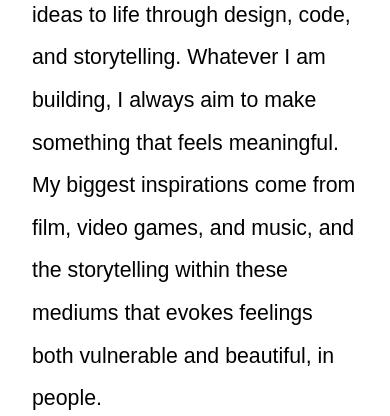
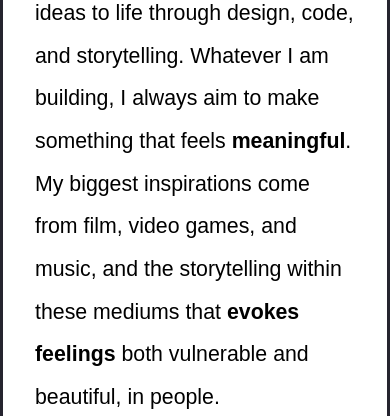
Before and after one commit to yliu-99/portfolio-2026, a React (Vite) app: page /about in a window 390 px wide. Shown: the part 920-1336 px from the top of the page. Built offline with nearby package versions, Linux system fonts and the light colour scheme; the HTML template or start-up script is replaced by a standard one.

Commit message:
add icon, update paragraph styling for about me

```diff
--- a/index.html
+++ b/index.html
@@ -2,7 +2,7 @@
 <html lang="en">
   <head>
     <meta charset="UTF-8" />
-    <link rel="icon" type="image/svg+xml" href="/vite.svg" />
+    <link rel="icon" type="image/svg+xml" href="./src/assets/global-assets/luna-moth-red.png" />
     <meta name="viewport" content="width=device-width, initial-scale=1.0" />
     <title>portfolio-2026</title>
   </head>
--- a/src/component/pages/about/AboutMe.jsx
+++ b/src/component/pages/about/AboutMe.jsx
@@ -6,6 +6,7 @@ import gsap from "gsap";
 import SingingImg from "../../../assets/page-assets/about/singing.JPEG";
 import TeapotHillImg from "../../../assets/page-assets/about/teapot-hill.JPEG";
 
+import './AboutMe.scss'
 
 const HERO_IMG = "https://i.postimg.cc/2SjhR5nF/about-me.jpg";
 const TOTAL_STAGES = 3;
@@ -155,14 +156,14 @@ function AboutMe() {
   const { image, Content, objectPos } = stages[stage];
 
   return (
-    <section className="about-me-container -mx-4 md:-mx-5 lg:-mx-6 col-span-12">
+    <section className="about-me-container -mx-4 md:-mx-5 lg:-mx-6 col-span-12 border-3 border-black">
 
       {/* ── lg+: sticky scroll-driven panel ────────────────────────────── */}
       <div ref={wrapperRef} className="hidden lg:block h-[300vh]">
         <div className="sticky top-18 h-[calc(100vh-4.5rem)] grid grid-cols-12">
 
           {/* image */}
-          <div className="col-span-6 relative overflow-hidden">
+          <div className="col-span-6 relative overflow-hidden border-r-3 border-black">
             <img
               key={stage}
               src={image}
--- a/src/component/pages/about/AboutMe.scss
+++ b/src/component/pages/about/AboutMe.scss
@@ -0,0 +1,10 @@
+
+.highlight-blue {
+    font-weight: bold;
+    color: var(--blue);
+}
+
+.highlight-red{
+    font-weight: bold;
+    color: var(--red);
+}
```
Also changed, not shown: src/assets/global-assets/logo-red.png (added), src/assets/global-assets/luna-moth-red.png (added).
